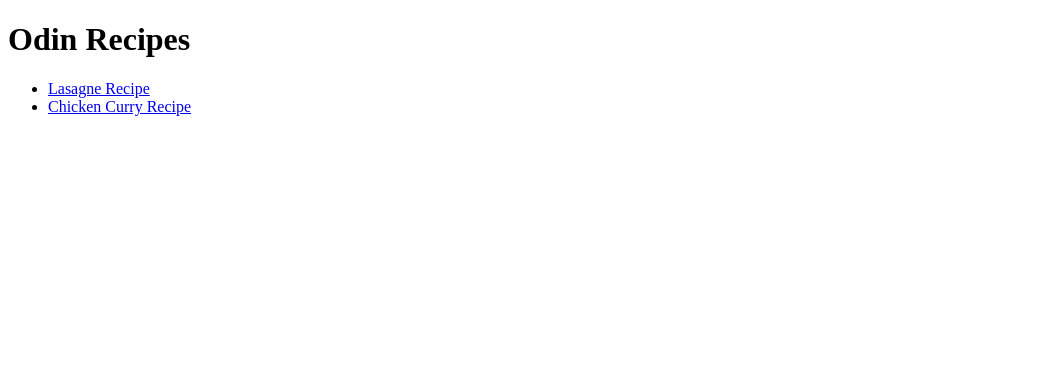
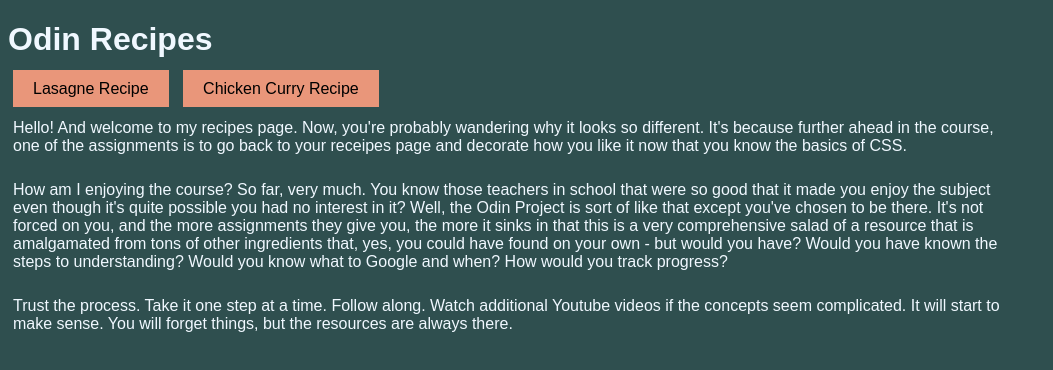
Before and after one commit to josiahholla/odin-recipes, a plain HTML site: page index.html in a window 1280 px wide. Shown: the whole page, without its empty margins (0-1053 px from the left). Drawn offline with Linux system fonts and the light colour scheme.

Commit message:
add css file
fonts, colours, backgrounds, buttons set up. Classes assigned in html files and other minor changes.

```diff
--- a/index.html
+++ b/index.html
@@ -4,13 +4,31 @@
     <meta charset="UTF-8">
     <meta name="viewport" content="width=device-width, initial-scale=1.0">
     <title>Odin Recipes</title>
+    <link rel="stylesheet" href="styles.css">
 </head>
 <body>
     <h1>Odin Recipes</h1>
-    <ul>
-        <li><a href="recipes/lasagne.html">Lasagne Recipe</a></li>
-        <li><a href="recipes/chicken-curry.html">Chicken Curry Recipe</a></li>
-    </ul>
+    <span class="navigation">
+        <a href="recipes/lasagne.html" class="button">Lasagne Recipe</a>
+        <a href="recipes/chicken-curry.html" class="button">Chicken Curry Recipe</a>
+    </span>
+
+    <p>Hello! And welcome to my recipes page. Now, you're probably wandering why it looks so different.
+        It's because further ahead in the course, one of the assignments is to go back to your receipes page
+        and decorate how you like it now that you know the basics of CSS.
+    </p>
+
+    <p>How am I enjoying the course? So far, very much. You know those teachers in school that were so good that it made you enjoy the subject even though
+        it's quite possible you had no interest in it? Well, the Odin Project is sort of like that except you've chosen to be there. It's not forced on you,
+        and the more assignments they give you, the more it sinks in that this is a very comprehensive salad of a resource that is amalgamated from tons of other
+        ingredients that, yes, you could have found on your own - but would you have? Would you have known the steps to understanding? Would you know what to
+        Google and when? How would you track progress?
+    </p>
+
+    <p>Trust the process. Take it one step at a time. Follow along. Watch additional Youtube videos if the concepts seem complicated.
+        It will start to make sense. You will forget things, but the resources are always there.
+    </p>
+
 
 </body>
 </html>
--- /dev/null
+++ b/styles.css
@@ -0,0 +1,30 @@
+body {
+    background-color:darkslategrey;
+    font-family: Arial, Helvetica, sans-serif ;
+    color:aliceblue
+}
+
+a{
+    color: black;
+    text-decoration: none;
+}
+
+.button {
+    background-color:darksalmon;
+    padding:10px 20px;
+    margin: 5px;
+
+}
+
+.button:hover {
+    background-color: aliceblue;
+}
+
+p {
+    height:auto;
+    Width:1000px;
+    box-sizing: border-box;
+    padding:5px;
+    border:10px;
+
+}
```
Also changed, not shown: recipes/chicken-curry.html (+5 -3 lines), recipes/lasagne.html (+2 -1 lines).
